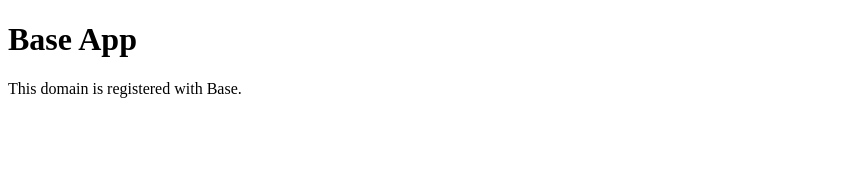
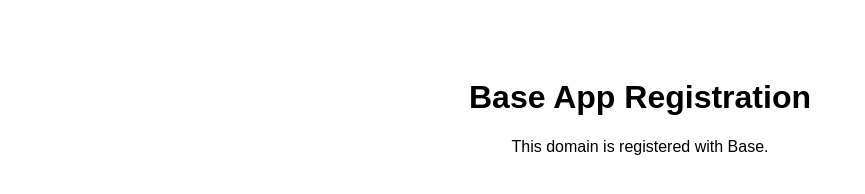
Before and after one commit to Ibetanaka/Base, a plain HTML site: page index.html in a window 1280 px wide. Shown: the whole page, without its empty margins (0-865 px from the left). Drawn offline with Linux system fonts and the light colour scheme.

Commit message:
Update index.html

```diff
--- a/index.html
+++ b/index.html
@@ -1,11 +1,19 @@
 <!DOCTYPE html>
 <html>
 <head>
+    <meta charset="UTF-8">
     <meta name="base:app_id" content="6a3996b4dbc172aa5d2871fa" />
-    <title>My Page</title>
+    <title>Base App</title>
+    <style>
+        body {
+            font-family: Arial, sans-serif;
+            text-align: center;
+            padding: 50px;
+        }
+    </style>
 </head>
 <body>
-    <h1>Base App</h1>
+    <h1>Base App Registration</h1>
     <p>This domain is registered with Base.</p>
 </body>
 </html>
```
